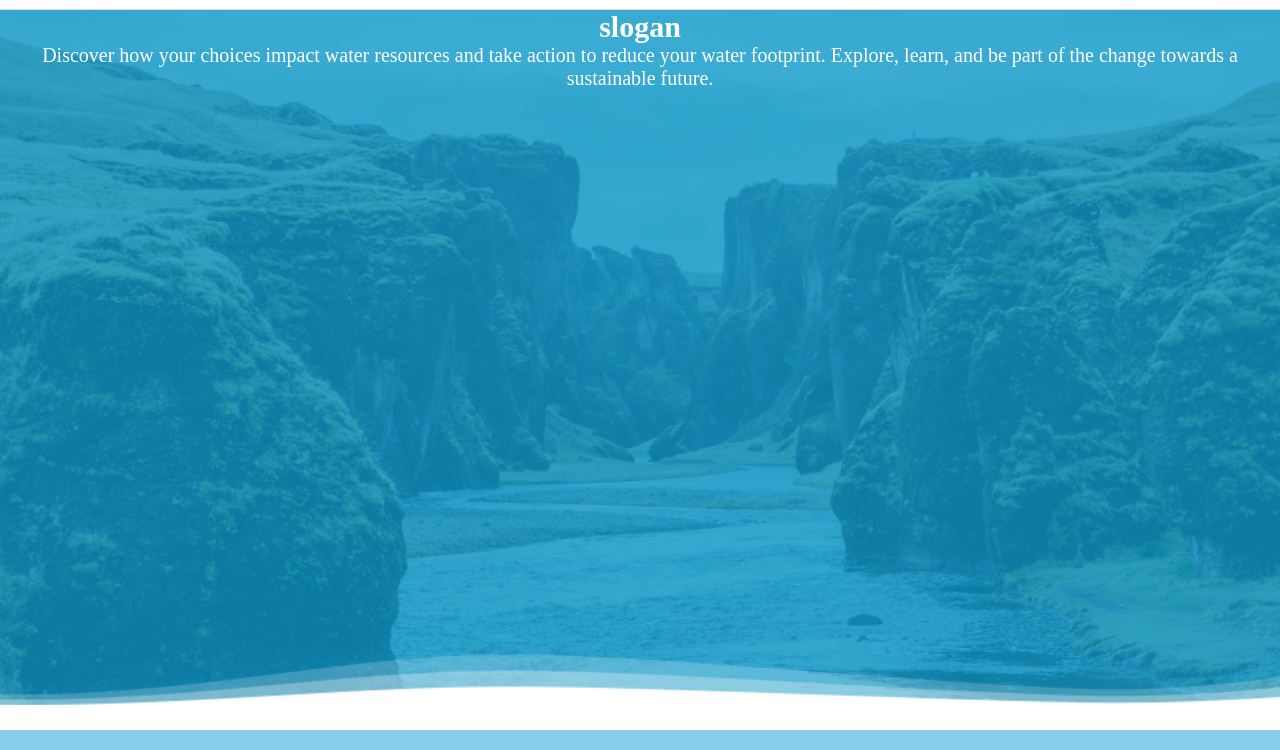
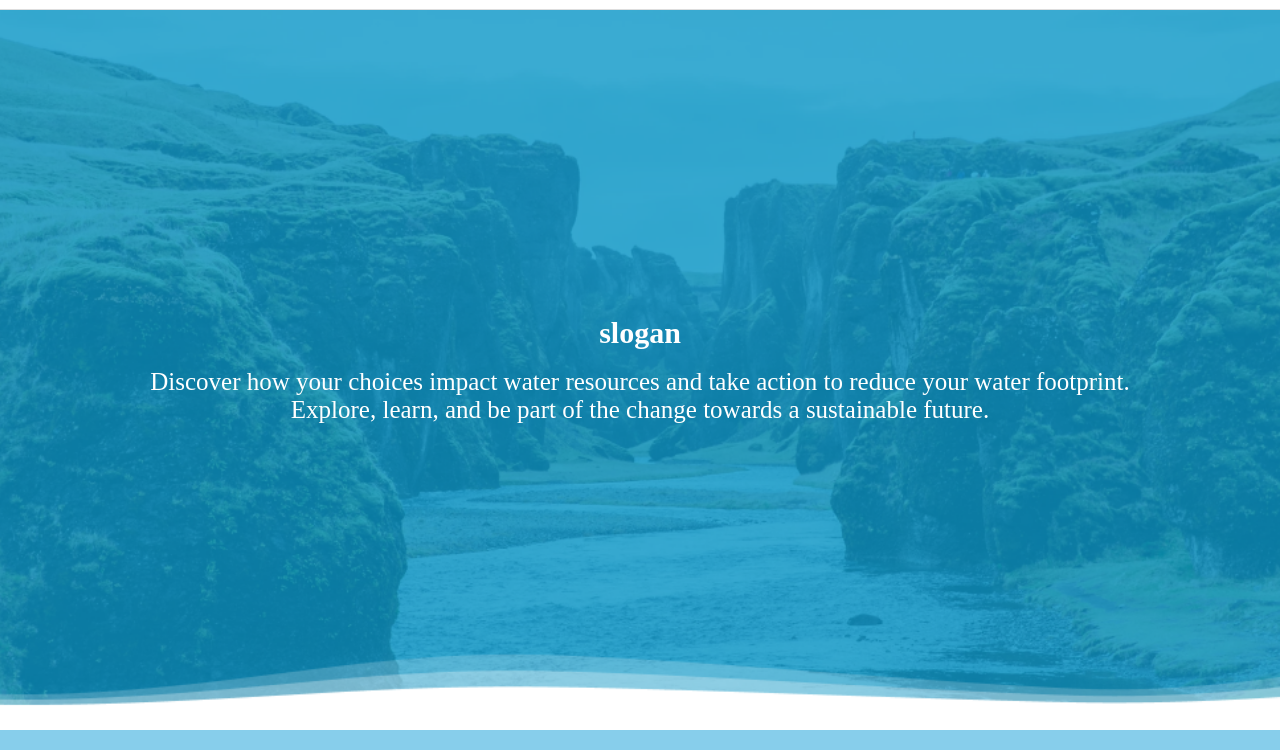
Before and after one commit to isakshiraj/EcoSplash, a plain HTML site: page index.html in a window 1280 px wide. Shown: the part 50-800 px from the top of the page. Drawn offline with Linux system fonts and the light colour scheme.

Commit message:
slogan_align

```diff
--- a/index.html
+++ b/index.html
@@ -63,10 +63,9 @@
 
     <!-----Main Content -->
     <section class="mainContent">
-    <h1 class=headingmain style="color: white; text-align: center; font-size: 30px;">slogan</h1>
-    <p class=para style="color: white; text-align: center; font-size: 20px;">Discover how your choices impact water resources and take action to reduce your water footprint. Explore, learn, and be part of the change
+    <h1 class=headingmain>slogan</h1><br>
+    <p class=para>Discover how your choices impact water resources and take action to reduce your water footprint. Explore, learn, and be part of the change
         towards a sustainable future.</p>
-
     </section>
 
     <!--FirstContent--->
--- a/style.css
+++ b/style.css
@@ -145,6 +145,27 @@ header {
     background-size: cover;
     background-repeat: no-repeat;
     background-position: center center;
+
+    /* Flexbox properties for centering */
+    display: flex;
+    flex-direction: column; /* Stack items vertically */
+    justify-content: center; /* Center items vertically */
+    align-items: center; /* Center items horizontally */
+}
+
+.headingmain {
+    color: white;
+    text-align: center;
+    font-size: 30px;
+    margin: 0; /* Remove default margin */
+}
+
+.para {
+    color: white;
+    text-align: center;
+    font-size: 25px;
+    margin-left: 150px;
+    margin-right: 150px;
 }
 
 .FirstContent {
```
